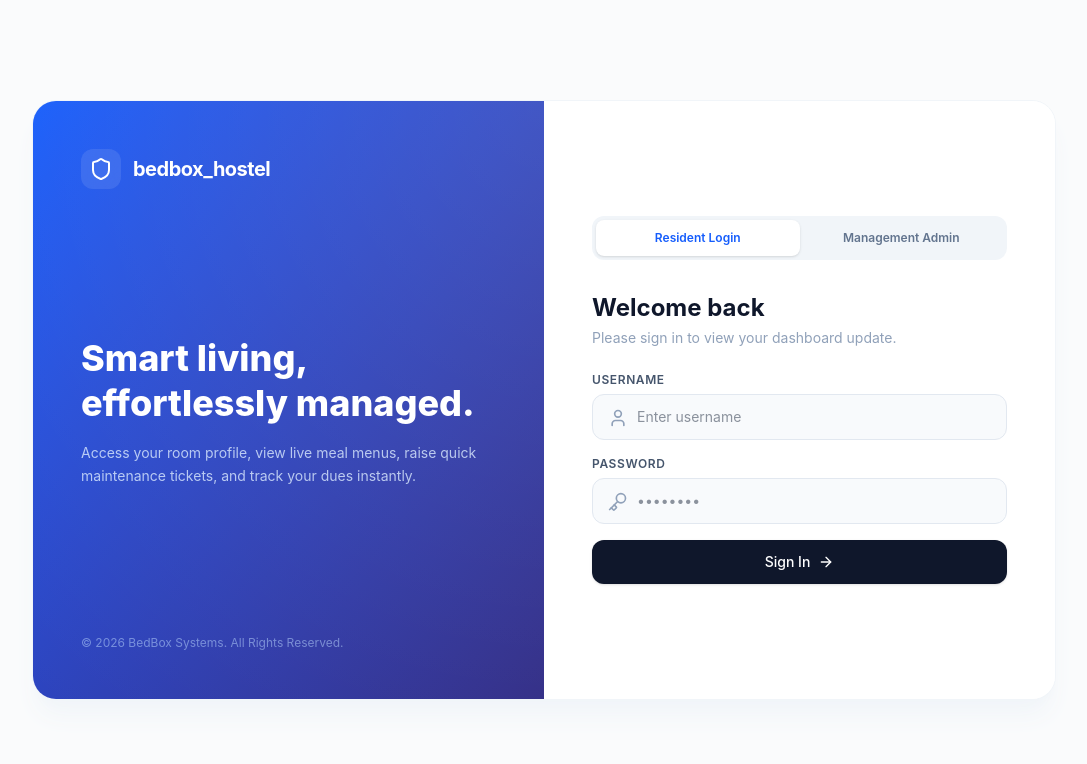
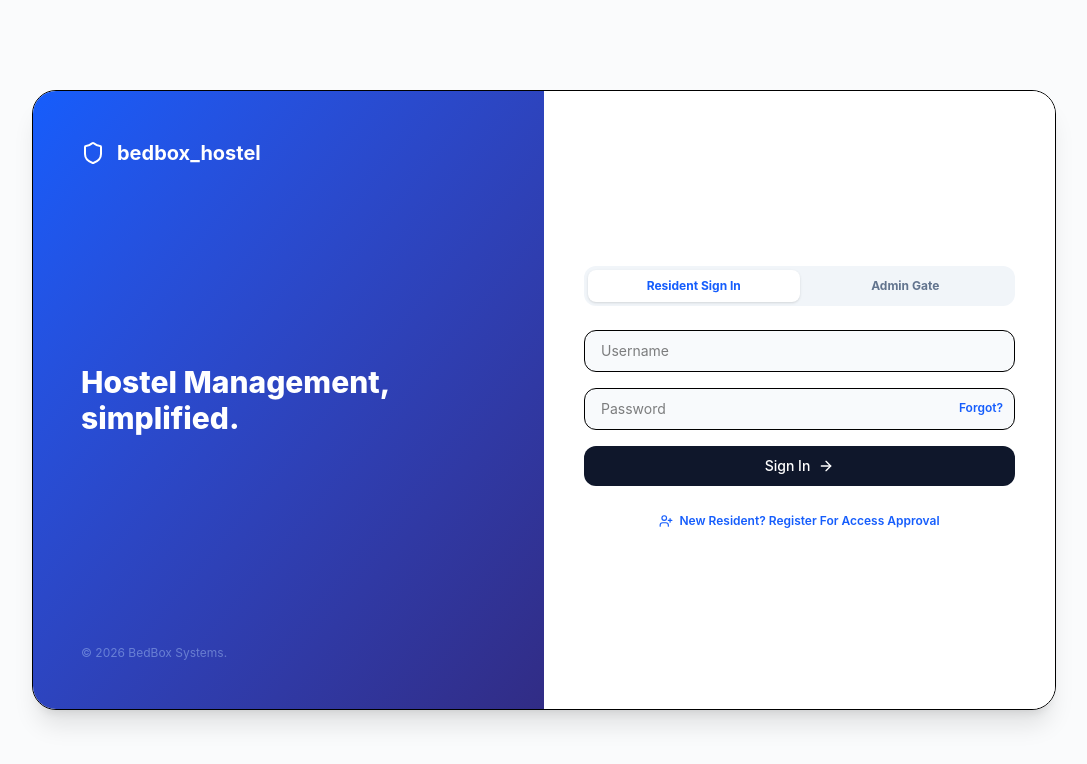
Before and after one commit to HarshitVanani/bedbox-backend, a React app in the folder frontend/: page /login in a window 1280 px wide. Shown: the top 764 px of the page, without its empty margins (96-1183 px from the left). Built offline with nearby package versions, Linux system fonts and the light colour scheme; the HTML template or start-up script is replaced by a standard one.

Commit message:
fix: hardcode direct render backend api endpoint

```diff
--- a/frontend/src/components/MessMenu.jsx
+++ b/frontend/src/components/MessMenu.jsx
@@ -102,7 +102,7 @@ export default function MessMenu() {
       setEditingMeal(null);
       fetchMenuData();
     } catch (err) {
-      alert('Error updating server dish registers.');
+      alert(err.response?.data?.message || 'Error updating server dish registers.');
     } finally {
       setSaveLoading(false);
     }
--- a/frontend/src/pages/Login.jsx
+++ b/frontend/src/pages/Login.jsx
@@ -1,245 +1,139 @@
-// frontend/src/pages/Login.jsx
 import React, { useState } from 'react';
 import { useNavigate } from 'react-router-dom';
 import axios from 'axios';
-import { Shield, Key, Phone, ArrowRight, User, AlertCircle, CheckCircle2 } from 'lucide-react';
+import { Shield, Key, Phone, ArrowRight, User, AlertCircle, CheckCircle2, UserPlus } from 'lucide-react';
 
 export default function Login() {
   const navigate = useNavigate();
-
-  // Form State Values
+  const [viewMode, setViewMode] = useState('login');
   const [isAdmin, setIsAdmin] = useState(false);
   const [username, setUsername] = useState('');
   const [password, setPassword] = useState('');
 
-  // Recovery State Management
-  const [showForgot, setShowForgot] = useState(false);
-  const [step, setStep] = useState(1);
+  const [signUpData, setSignUpData] = useState({
+    fullName: '', username: '', password: '', roomNumber: '', bedNumber: '', phoneNumber: '', address: '', emergencyContact: '', emergencyRelation: ''
+  });
+
   const [phoneNumber, setPhoneNumber] = useState('');
   const [otp, setOtp] = useState('');
-
-  // Notification Banner States
+  const [step, setStep] = useState(1);
   const [errorMessage, setErrorMessage] = useState('');
   const [successMessage, setSuccessMessage] = useState('');
   const [loading, setLoading] = useState(false);
 
-  // Clear states when switching layout modes
-  const handleRoleToggle = (adminMode) => {
-    setIsAdmin(adminMode);
-    setErrorMessage('');
-    setSuccessMessage('');
-    setUsername('');
-    setPassword('');
-  };
+  const resetMessages = () => { setErrorMessage(''); setSuccessMessage(''); };
 
-  // Execution call to trigger backend auth route validation
- // Execution call to trigger backend auth route validation
   const handleSignIn = async (e) => {
     e.preventDefault();
-    setErrorMessage('');
-    setSuccessMessage('');
-
-    if (!username || !password) {
-      setErrorMessage('Please completely fill in all authentication fields.');
-      return;
-    }
-
+    resetMessages();
+    if (!username || !password) { setErrorMessage('Please fill in all credentials.'); return; }
     setLoading(true);
     try {
-      // 🚨 CONDITIONAL FRONTEND EMERGENCY HARDCODED BYPASS 🚨
-      // Added condition: Only bypasses if they are actually trying to log in as an Admin
       if (isAdmin && username.trim().toLowerCase() === 'admin' && password === 'adminpassword123') {
-
-        const fakeUser = {
-          _id: "000000000000000000000000",
-          username: "admin",
-          role: "admin"
-        };
-
+        const fakeUser = { _id: "000000000000000000000000", username: "admin", role: "admin" };
         localStorage.setItem('bedbox_token', 'emergency_bypass_token_123');
         localStorage.setItem('bedbox_user', JSON.stringify(fakeUser));
-
-        setSuccessMessage('Access granted! Initializing secure system dashboard routing...');
-
-        setTimeout(() => {
-          navigate('/dashboard');
-        }, 1500);
-
-        return; // Stop execution here!
+        setSuccessMessage('Access granted! Initializing dashboard...');
+        setTimeout(() => { navigate('/dashboard'); }, 1200);
+        return;
       }
-
-      // Sends network request to the live Render backend for ALL residents and non-bypass admins
       const response = await axios.post('https://bedbox-backend.onrender.com/api/auth/login', {
-        username,
-        password
+        username: username.trim().toLowerCase(), password
       });
-
       const { token, user } = response.data;
       localStorage.setItem('bedbox_token', token);
       localStorage.setItem('bedbox_user', JSON.stringify(user));
-      setSuccessMessage('Access granted! Initializing secure system dashboard routing...');
-      setTimeout(() => { navigate('/dashboard'); }, 1500);
+      setSuccessMessage('Access granted!');
+      setTimeout(() => { navigate('/dashboard'); }, 1200);
+    } catch (error) {
+      setErrorMessage(error.response?.data?.message || "Invalid login credentials.");
+    } finally { setLoading(false); }
+  };
 
+  const handleSignUpRequest = async (e) => {
+    e.preventDefault();
+    resetMessages();
+    setLoading(true);
+    try {
+      const response = await axios.post('https://bedbox-backend.onrender.com/api/residents/request-access', signUpData);
+      setSuccessMessage(response.data.message);
+      setSignUpData({ fullName: '', username: '', password: '', roomNumber: '', bedNumber: '', phoneNumber: '', address: '', emergencyContact: '', emergencyRelation: '' });
+      setTimeout(() => { setViewMode('login'); resetMessages(); }, 3500);
     } catch (error) {
-      const detailedError = error.response?.data?.message || error.message || JSON.stringify(error);
-      setErrorMessage(`Debug Log: ${detailedError}`);
-      console.error(error);
-    } finally {
-      setLoading(false);
-    }
+      setErrorMessage(error.response?.data?.message || "Submission failed.");
+    } finally { setLoading(false); }
   };
-   return (
+
+  return (
     <div className="min-h-screen bg-[#fafbfc] flex items-center justify-center p-4 antialiased font-sans">
-      <div className="w-full max-w-5xl bg-white rounded-3xl shadow-xl shadow-slate-100 border border-slate-100 flex overflow-hidden min-h-[600px]">
+      <div className="w-full max-w-5xl bg-white rounded-3xl shadow-xl border flex overflow-hidden min-h-[620px]">
+        <div className="hidden md:flex md:w-1/2 bg-gradient-to-br from-blue-600 to-indigo-900 p-12 flex-col justify-between text-white relative">
+          <div className="flex items-center gap-3"><Shield className="w-6 h-6" /><span className="font-bold text-xl">bedbox_hostel</span></div>
+          <div><h1 className="text-3xl font-extrabold mb-3">Hostel Management, simplified.</h1></div>
+          <p className="text-xs text-blue-200/40">© 2026 BedBox Systems.</p>
+        </div>
+        <div className="w-full md:w-1/2 p-6 sm:p-10 flex flex-col justify-center bg-white">
+          {errorMessage && <div className="mb-4 p-3 bg-red-50 text-red-600 rounded-xl text-xs flex items-center gap-2"><AlertCircle className="w-4 h-4" />{errorMessage}</div>}
+          {successMessage && <div className="mb-4 p-3 bg-emerald-50 text-emerald-600 rounded-xl text-xs flex items-center gap-2"><CheckCircle2 className="w-4 h-4" />{successMessage}</div>}
 
-        {/* Left Panel: Branding Artwork */}
-        <div className="hidden md:flex md:w-1/2 bg-gradient-to-br from-blue-600 to-indigo-900 p-12 flex-col justify-between text-white relative">
-          <div className="absolute inset-0 bg-[radial-gradient(circle_at_top_right,rgba(255,255,255,0.1),transparent)]" />
-          <div className="flex items-center gap-3 relative z-10">
-            <div className="bg-white/10 p-2 rounded-xl backdrop-blur-md">
-              <Shield className="w-6 h-6 text-white" />
-            </div>
-            <span className="font-bold text-xl tracking-tight">bedbox_hostel</span>
-          </div>
-          <div className="relative z-10">
-            <h1 className="text-4xl font-extrabold leading-tight mb-4">Smart living, effortlessly managed.</h1>
-            <p className="text-blue-100/80 leading-relaxed text-sm">Access your room profile, view live meal menus, raise quick maintenance tickets, and track your dues instantly.</p>
-          </div>
-          <p className="text-xs text-blue-200/50 relative z-10">© 2026 BedBox Systems. All Rights Reserved.</p>
-        </div>
-
-        {/* Right Panel: Interactive Forms */}
-        <div className="w-full md:w-1/2 p-8 sm:p-12 flex flex-col justify-center bg-white relative">
-
-          {/* Global Event Notification Badges */}
-          {errorMessage && (
-            <div className="mb-4 p-3 bg-red-50 border border-red-200 rounded-xl flex items-center gap-2.5 text-xs text-red-600 font-medium">
-              <AlertCircle className="w-4 h-4 text-red-500 shrink-0" />
-              <span>{errorMessage}</span>
-            </div>
-          )}
-          {successMessage && (
-            <div className="mb-4 p-3 bg-emerald-50 border border-emerald-200 rounded-xl flex items-center gap-2.5 text-xs text-emerald-600 font-medium">
-              <CheckCircle2 className="w-4 h-4 text-emerald-500 shrink-0" />
-              <span>{successMessage}</span>
-            </div>
+          {viewMode === 'login' && (
+            <>
+              <div className="flex bg-slate-100 p-1 rounded-xl mb-6">
+                <button type="button" onClick={() => { setIsAdmin(false); resetMessages(); }} className={`flex-1 py-2 text-xs font-bold rounded-lg ${!isAdmin ? 'bg-white text-blue-600 shadow-sm' : 'text-slate-500'}`}>Resident Sign In</button>
+                <button type="button" onClick={() => { setIsAdmin(true); resetMessages(); }} className={`flex-1 py-2 text-xs font-bold rounded-lg ${isAdmin ? 'bg-white text-blue-600 shadow-sm' : 'text-slate-500'}`}>Admin Gate</button>
+              </div>
+              <form onSubmit={handleSignIn} className="space-y-4">
+                <input type="text" value={username} onChange={(e) => setUsername(e.target.value)} placeholder="Username" className="w-full px-4 py-2.5 bg-slate-50 border rounded-xl text-sm" />
+                <div className="relative">
+                  <input type="password" value={password} onChange={(e) => setPassword(e.target.value)} placeholder="Password" className="w-full px-4 py-2.5 bg-slate-50 border rounded-xl text-sm" />
+                  <button type="button" onClick={() => { setViewMode('forgot'); resetMessages(); }} className="absolute right-3 top-3 text-xs text-blue-600 font-semibold">Forgot?</button>
+                </div>
+                <button type="submit" disabled={loading} className="w-full bg-slate-900 text-white py-2.5 rounded-xl text-sm font-medium flex justify-center items-center gap-2 cursor-pointer">{loading ? 'Authenticating...' : 'Sign In'}<ArrowRight className="w-4 h-4" /></button>
+              </form>
+              {!isAdmin && (
+                <div className="mt-6 text-center">
+                  <button type="button" onClick={() => { setViewMode('signup'); resetMessages(); }} className="text-xs font-semibold text-blue-600 inline-flex items-center gap-1.5"><UserPlus className="w-3.5 h-3.5" /> New Resident? Register For Access Approval</button>
+                </div>
+              )}
+            </>
           )}
 
-          {!showForgot ? (
-            <>
-              {/* Role Selector Header Toggle */}
-              <div className="flex bg-slate-100 p-1 rounded-xl mb-8 self-start w-full">
-                <button
-                  type="button"
-                  onClick={() => handleRoleToggle(false)}
-                  className={`flex-1 py-2.5 text-xs font-semibold rounded-lg transition-all cursor-pointer ${!isAdmin ? 'bg-white text-blue-600 shadow-sm' : 'text-slate-500 hover:text-slate-900'}`}
-                >
-                  Resident Login
-                </button>
-                <button
-                  type="button"
-                  onClick={() => handleRoleToggle(true)}
-                  className={`flex-1 py-2.5 text-xs font-semibold rounded-lg transition-all cursor-pointer ${isAdmin ? 'bg-white text-blue-600 shadow-sm' : 'text-slate-500 hover:text-slate-900'}`}
-                >
-                  Management Admin
-                </button>
+          {viewMode === 'signup' && (
+            <form onSubmit={handleSignUpRequest} className="space-y-3 max-h-[520px] overflow-y-auto pr-1">
+              <div><h3 className="text-lg font-bold text-slate-900">Request Account Access</h3></div>
+              <input type="text" required placeholder="Full Name" value={signUpData.fullName} onChange={(e) => setSignUpData({...signUpData, fullName: e.target.value})} className="w-full px-4 py-2 bg-slate-50 border rounded-xl text-sm" />
+              <input type="text" required placeholder="Desired Username (lowercase)" value={signUpData.username} onChange={(e) => setSignUpData({...signUpData, username: e.target.value})} className="w-full px-4 py-2 bg-slate-50 border rounded-xl text-sm" />
+              <input type="password" required placeholder="Password" value={signUpData.password} onChange={(e) => setSignUpData({...signUpData, password: e.target.value})} className="w-full px-4 py-2 bg-slate-50 border rounded-xl text-sm" />
+              <div className="grid grid-cols-2 gap-2">
+                <input type="text" required placeholder="Room Number" value={signUpData.roomNumber} onChange={(e) => setSignUpData({...signUpData, roomNumber: e.target.value})} className="w-full px-4 py-2 bg-slate-50 border rounded-xl text-sm" />
+                <input type="number" required placeholder="Bed Number" value={signUpData.bedNumber} onChange={(e) => setSignUpData({...signUpData, bedNumber: e.target.value})} className="w-full px-4 py-2 bg-slate-50 border rounded-xl text-sm" />
               </div>
+              <input type="tel" required placeholder="Phone Number (10 Digits)" value={signUpData.phoneNumber} onChange={(e) => setSignUpData({...signUpData, phoneNumber: e.target.value})} className="w-full px-4 py-2 bg-slate-50 border rounded-xl text-sm" />
+              <textarea required placeholder="Permanent Home Address" value={signUpData.address} onChange={(e) => setSignUpData({...signUpData, address: e.target.value})} className="w-full px-4 py-2 bg-slate-50 border rounded-xl text-sm h-16 resize-none" />
+              <div className="grid grid-cols-2 gap-2">
+                <input type="text" required placeholder="Emergency Contact Name/Phone" value={signUpData.emergencyContact} onChange={(e) => setSignUpData({...signUpData, emergencyContact: e.target.value})} className="w-full px-4 py-2 bg-slate-50 border rounded-xl text-sm" />
+                <input type="text" required placeholder="Relation (e.g. Father)" value={signUpData.emergencyRelation} onChange={(e) => setSignUpData({...signUpData, emergencyRelation: e.target.value})} className="w-full px-4 py-2 bg-slate-50 border rounded-xl text-sm" />
+              </div>
+              <button type="submit" disabled={loading} className="w-full bg-blue-600 text-white py-2.5 rounded-xl text-sm font-semibold cursor-pointer">{loading ? 'Submitting...' : 'Submit Authorization Request'}</button>
+              <button type="button" onClick={() => { setViewMode('login'); resetMessages(); }} className="w-full text-slate-400 text-xs text-center font-medium block pt-1">Cancel and return to login</button>
+            </form>
+          )}
 
-              <div className="mb-6">
-                <h2 className="text-2xl font-bold text-slate-900 mb-1">Welcome back</h2>
-                <p className="text-slate-400 text-sm">Please sign in to view your dashboard update.</p>
-              </div>
-
-              {/* Standard Login Fields Form */}
-              <form className="space-y-4" onSubmit={handleSignIn}>
-                <div>
-                  <label className="block text-xs font-semibold text-slate-600 mb-1.5 uppercase tracking-wider">Username</label>
-                  <div className="relative">
-                    <User className="absolute left-4 top-3.5 h-5 w-5 text-slate-400" />
-                    <input
-                      type="text"
-                      value={username}
-                      onChange={(e) => setUsername(e.target.value)}
-                      placeholder="Enter username"
-                      className="w-full pl-11 pr-4 py-3 bg-slate-50 border border-slate-200 rounded-xl focus:outline-none focus:border-blue-500 focus:bg-white transition-all text-sm text-slate-800"
-                    />
-                  </div>
-                </div>
-
-                <div>
-                  <div className="flex justify-between items-center mb-1.5">
-                    <label className="block text-xs font-semibold text-slate-600 uppercase tracking-wider">Password</label>
-                  </div>
-                  <div className="relative">
-                    <Key className="absolute left-4 top-3.5 h-5 w-5 text-slate-400" />
-                    <input
-                      type="password"
-                      value={password}
-                      onChange={(e) => setPassword(e.target.value)}
-                      placeholder="••••••••"
-                      className="w-full pl-11 pr-4 py-3 bg-slate-50 border border-slate-200 rounded-xl focus:outline-none focus:border-blue-500 focus:bg-white transition-all text-sm text-slate-800"
-                    />
-                  </div>
-                </div>
-
-                <button
-                  type="submit"
-                  disabled={loading}
-                  className={`w-full bg-slate-900 hover:bg-slate-800 text-white font-medium py-3 rounded-xl transition-all flex items-center justify-center gap-2 mt-2 shadow-sm text-sm cursor-pointer ${loading ? 'opacity-70 cursor-not-allowed' : ''}`}
-                >
-                  {loading ? 'Authenticating Profile...' : 'Sign In'} <ArrowRight className="w-4 h-4" />
-                </button>
-              </form>
-            </>
-          ) : (
-            /* Forgot Password OTP Portal Section */
-            <div className="space-y-5 animate-fadeIn">
-              <div>
-                <h2 className="text-xl font-bold text-slate-900 mb-1">Reset Your Password</h2>
-                <p className="text-slate-400 text-sm">We will securely send a verification OTP code to your registered mobile device number.</p>
-              </div>
-
+          {viewMode === 'forgot' && (
+            <div className="space-y-4">
+              <h3 className="text-lg font-bold text-slate-900">Reset Password</h3>
               {step === 1 ? (
-                <div className="space-y-4">
-                  <div>
-                    <label className="block text-xs font-semibold text-slate-600 mb-1.5 uppercase tracking-wider">Phone Number</label>
-                    <div className="relative">
-                      <Phone className="absolute left-4 top-3.5 h-5 w-5 text-slate-400" />
-                      <input
-                        type="tel"
-                        value={phoneNumber}
-                        onChange={(e) => setPhoneNumber(e.target.value)}
-                        placeholder="+91 98765 43210"
-                        className="w-full pl-11 pr-4 py-3 bg-slate-50 border border-slate-200 rounded-xl focus:outline-none focus:border-blue-500 focus:bg-white transition-all text-sm text-slate-800"
-                      />
-                    </div>
-                  </div>
-                  <button type="button" onClick={() => setStep(2)} className="w-full bg-blue-600 hover:bg-blue-700 text-white font-medium py-3 rounded-xl transition-all flex items-center justify-center gap-2 text-sm cursor-pointer">
-                    Get Verification Code
-                  </button>
-                </div>
+                <>
+                  <input type="tel" placeholder="Registered Mobile Phone Number" value={phoneNumber} onChange={(e) => setPhoneNumber(e.target.value)} className="w-full px-4 py-2.5 bg-slate-50 border rounded-xl text-sm" />
+                  <button type="button" onClick={() => setStep(2)} className="w-full bg-blue-600 text-white py-2.5 rounded-xl text-sm font-medium">Send Reset OTP Token</button>
+                </>
               ) : (
-                <div className="space-y-4">
-                  <div>
-                    <label className="block text-xs font-semibold text-slate-600 mb-1.5 uppercase tracking-wider">Enter 6-Digit OTP</label>
-                    <input
-                      type="text"
-                      maxLength={6}
-                      value={otp}
-                      onChange={(e) => setOtp(e.target.value)}
-                      placeholder="0 0 0 0 0 0"
-                      className="w-full text-center tracking-widest font-mono text-lg py-3 bg-slate-50 border border-slate-200 rounded-xl focus:outline-none focus:border-blue-500 focus:bg-white transition-all text-slate-800"
-                    />
-                  </div>
-                  <button type="button" onClick={() => setShowForgot(false)} className="w-full bg-emerald-600 hover:bg-emerald-700 text-white font-medium py-3 rounded-xl transition-all flex items-center justify-center gap-2 text-sm cursor-pointer">
-                    Verify & Proceed
-                  </button>
-                </div>
+                <>
+                  <input type="text" maxLength={6} placeholder="Enter 6-Digit OTP" value={otp} onChange={(e) => setOtp(e.target.value)} className="w-full text-center tracking-widest font-mono text-base py-2.5 bg-slate-50 border rounded-xl" />
+                  <button type="button" onClick={() => { setViewMode('login'); resetMessages(); setStep(1); }} className="w-full bg-emerald-600 text-white py-2.5 rounded-xl text-sm font-medium">Verify & Re-route Access</button>
+                </>
               )}
-
-              <button type="button" onClick={() => { setShowForgot(false); setErrorMessage(''); }} className="text-xs font-medium text-slate-400 hover:text-slate-600 block text-center w-full mt-2 cursor-pointer">
-                Back to Sign In window
-              </button>
+              <button type="button" onClick={() => { setViewMode('login'); resetMessages(); setStep(1); }} className="text-xs text-slate-400 font-medium block text-center w-full">Back to standard portal</button>
             </div>
           )}
         </div>
```
Also changed, not shown: frontend/src/components/OverviewMetrics.jsx (+104 -21 lines), frontend/src/components/ResidentDirectory.jsx (+18 -11 lines), 1 other file (tests, documents, lock files or other folders).
